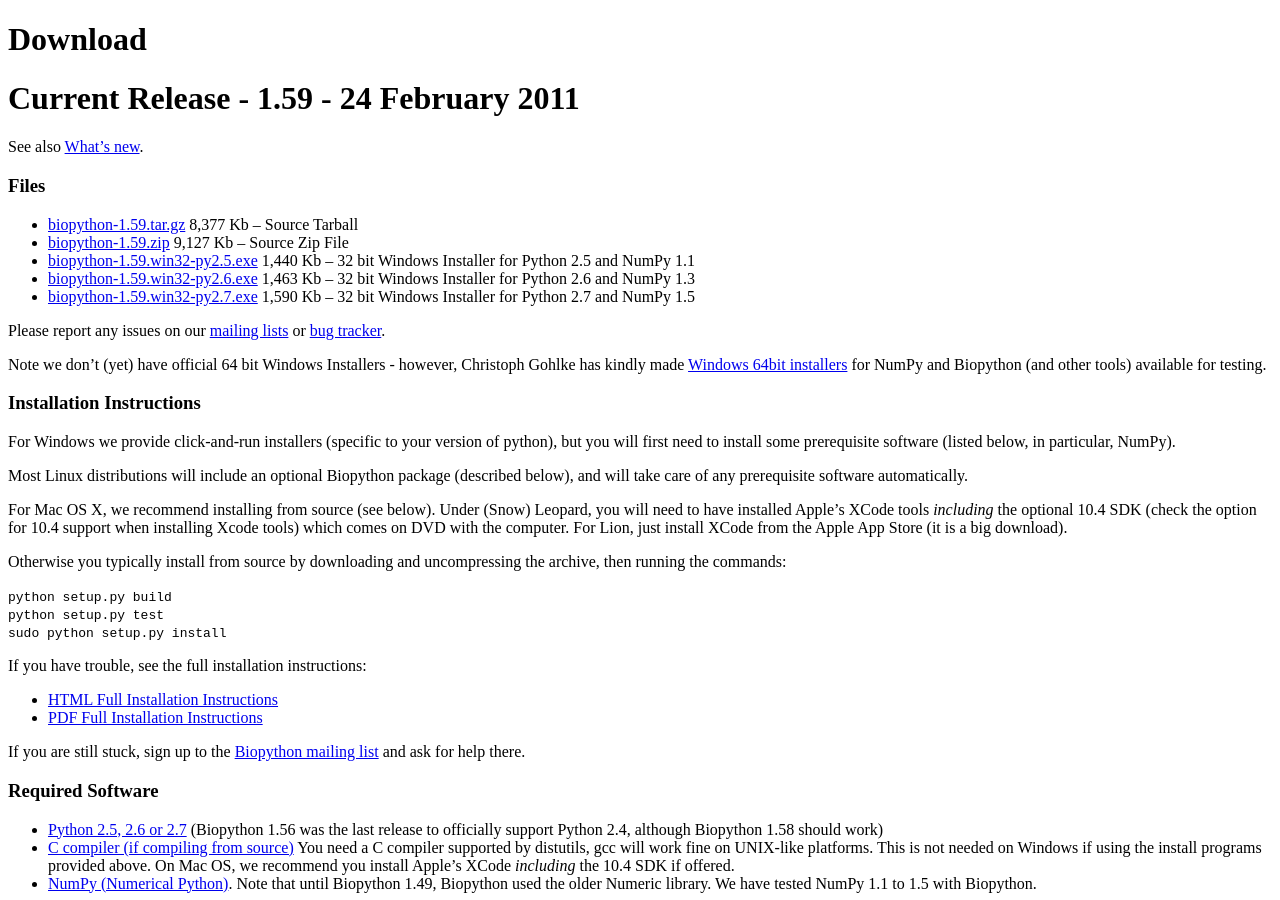
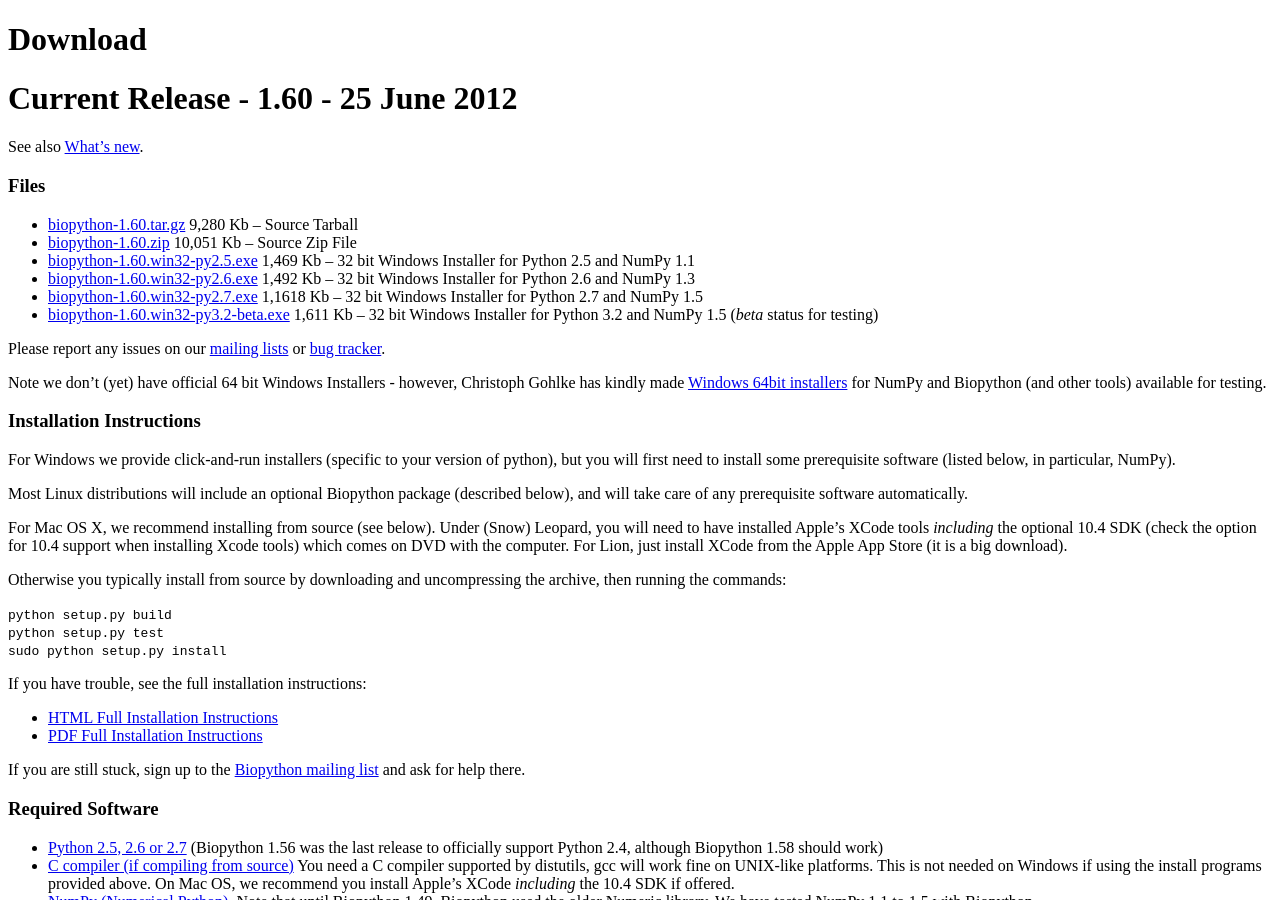
Before and after one commit to biopython/biopython.github.io, a Jekyll site: the page built from wiki/Download.md, in a window 1280 px wide and 900 px high. Built offline with Jekyll 4.4.1, drawn with Linux system fonts in a browser that asks for light colours.

```diff
--- a/wiki/Download.md
+++ b/wiki/Download.md
@@ -4,24 +4,27 @@ permalink: wiki/Download
 layout: wiki
 ---
 
-Current Release - 1.59 - 24 February 2011
-=========================================
+Current Release - 1.60 - 25 June 2012
+=====================================
 
 See also [What's
 new](https://github.com/biopython/biopython/raw/master/NEWS).
 
 ### Files
 
--   [biopython-1.59.tar.gz](http://biopython.org/DIST/biopython-1.59.tar.gz)
-    8,377 Kb -- Source Tarball
--   [biopython-1.59.zip](http://biopython.org/DIST/biopython-1.59.zip)
-    9,127 Kb -- Source Zip File
--   [biopython-1.59.win32-py2.5.exe](http://biopython.org/DIST/biopython-1.59.win32-py2.5.exe)
-    1,440 Kb -- 32 bit Windows Installer for Python 2.5 and NumPy 1.1
--   [biopython-1.59.win32-py2.6.exe](http://biopython.org/DIST/biopython-1.59.win32-py2.6.exe)
-    1,463 Kb -- 32 bit Windows Installer for Python 2.6 and NumPy 1.3
--   [biopython-1.59.win32-py2.7.exe](http://biopython.org/DIST/biopython-1.59.win32-py2.7.exe)
-    1,590 Kb -- 32 bit Windows Installer for Python 2.7 and NumPy 1.5
+-   [biopython-1.60.tar.gz](http://biopython.org/DIST/biopython-1.60.tar.gz)
+    9,280 Kb -- Source Tarball
+-   [biopython-1.60.zip](http://biopython.org/DIST/biopython-1.60.zip)
+    10,051 Kb -- Source Zip File
+-   [biopython-1.60.win32-py2.5.exe](http://biopython.org/DIST/biopython-1.60.win32-py2.5.exe)
+    1,469 Kb -- 32 bit Windows Installer for Python 2.5 and NumPy 1.1
+-   [biopython-1.60.win32-py2.6.exe](http://biopython.org/DIST/biopython-1.60.win32-py2.6.exe)
+    1,492 Kb -- 32 bit Windows Installer for Python 2.6 and NumPy 1.3
+-   [biopython-1.60.win32-py2.7.exe](http://biopython.org/DIST/biopython-1.60.win32-py2.7.exe)
+    1,1618 Kb -- 32 bit Windows Installer for Python 2.7 and NumPy 1.5
+-   [biopython-1.60.win32-py3.2-beta.exe](http://biopython.org/DIST/biopython-1.60.win32-py3.2-beta.exe)
+    1,611 Kb -- 32 bit Windows Installer for Python 3.2 and NumPy 1.5
+    (*beta* status for testing)
 
 Please report any issues on our [mailing
 lists](mailing_lists "wikilink") or [bug
```
Also changed, not shown: 1 other file.
